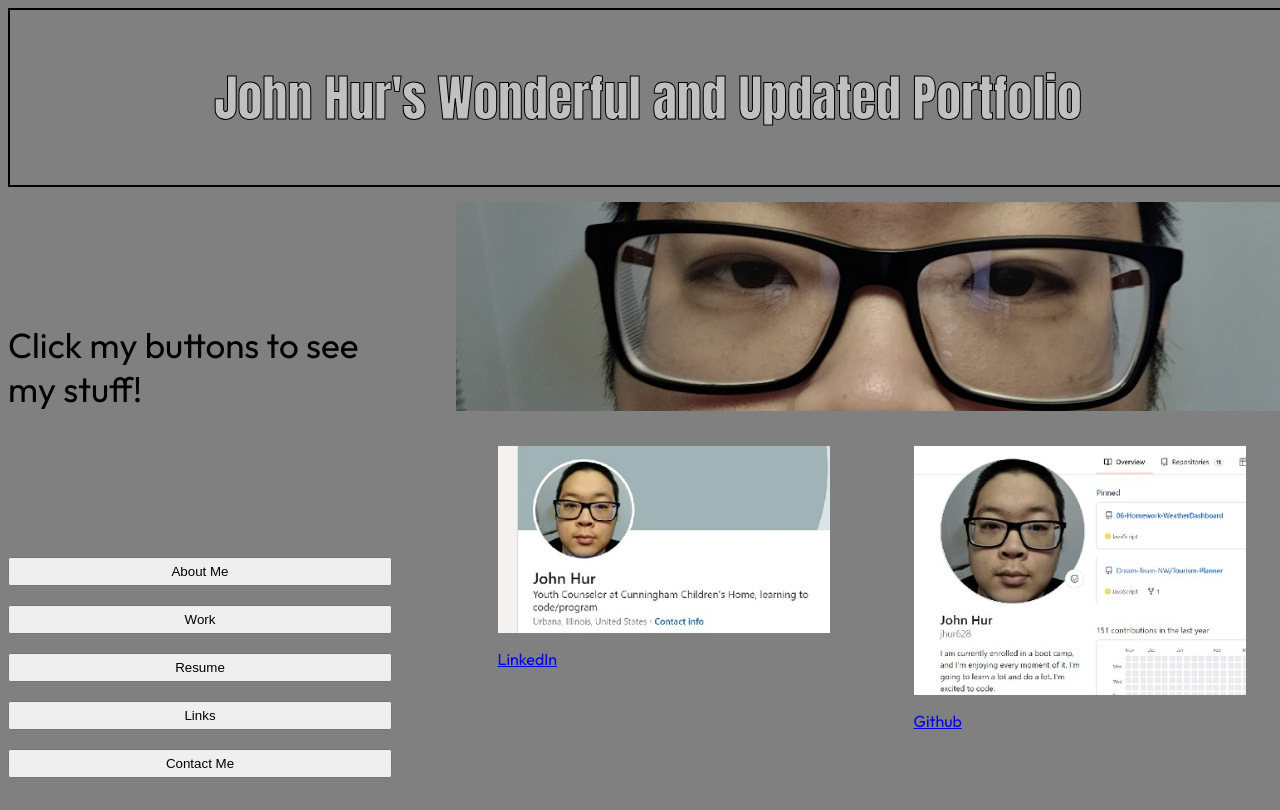
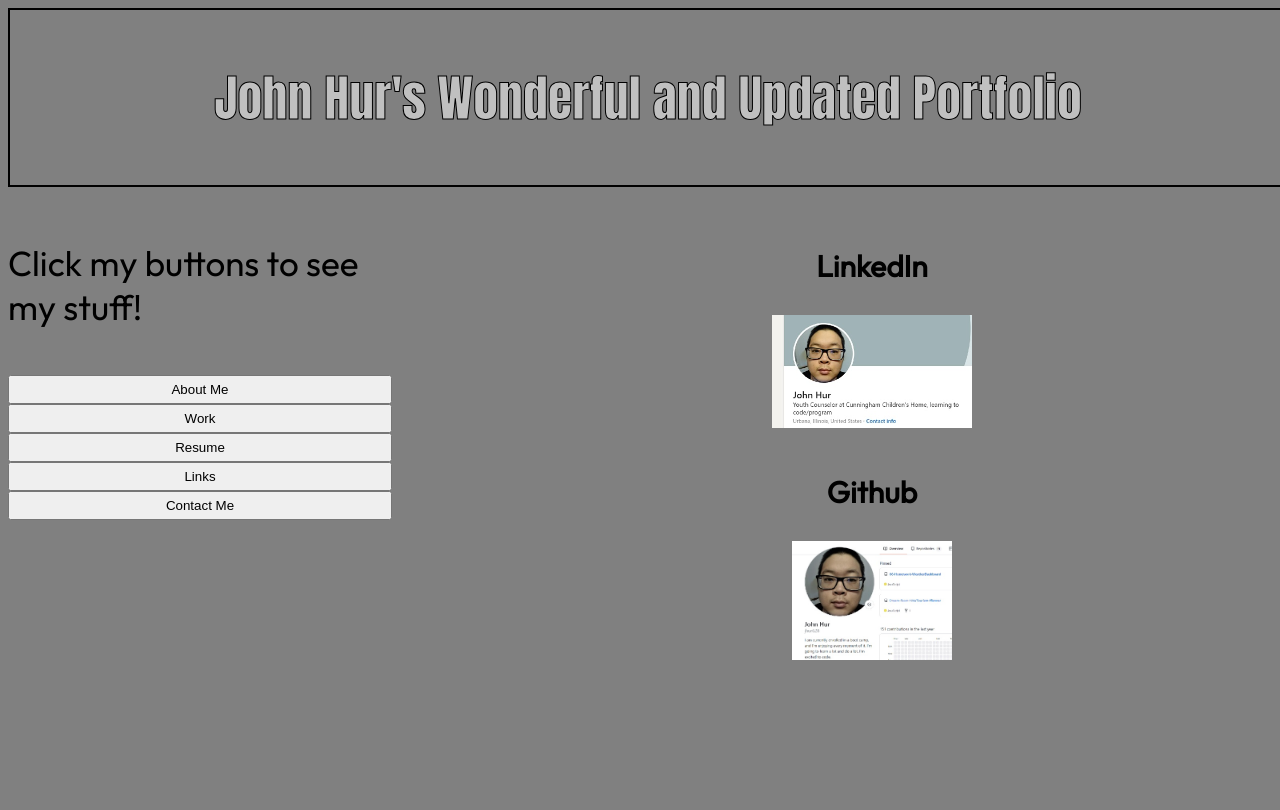
Before and after one commit to jhur628/Hur-Portfolio, a plain HTML site: page index.html in a window 1280 px wide. Both pictures are taken after a click on the button "Links". Drawn offline with Linux system fonts and the light colour scheme.

Commit message:
added style to links

```diff
--- a/assets/css/style.css
+++ b/assets/css/style.css
@@ -18,6 +18,7 @@ header {
     -webkit-text-stroke-width: 1px;
     -webkit-text-stroke-color: black;
     border: solid 2px black;
+    height: 15%;
 }
 
 #elementsContainer {
@@ -25,6 +26,7 @@ header {
     flex-direction: row;
     justify-content: space-between;
     margin-top: 15px;
+    height: 80%;
 }
 
 #buttonsArea {
@@ -62,7 +64,7 @@ button {
     justify-content: flex-start;
     align-content: center;
     width: 65%;
-    height: 600px;
+    height: 300px;
 }
 
 #displayContent {
@@ -73,7 +75,7 @@ button {
 #profile {
     display: flex;
     width: 100%;
-    height: 35%;
+    height: 50%;
     margin-bottom: 20px;
 }
 
@@ -141,42 +143,40 @@ button {
 #links {
     display: none;
     margin-top: 15px;
-    flex-direction: row;
-    justify-content: space-around;
-    align-content: center;
-
+    flex-direction: column;
+    justify-content: center;
+    align-items: center;
 }
 
 #linkedIn {
     display: flex;
-    flex-direction: column;
-    width: 40%;
-    height: auto;
+    flex-direction: row;
+    justify-content: space-evenly;
+    align-content: center;
 }
 
 #linkedIn img {
-    width:100%;
+    width: 50%;
+    margin-bottom: 15px;
 }
 
 #linkedInCaption {
-    width: 100%;
-    align-self: center;
-    justify-self: center;
+    font-size: 30px;
+    font-weight: bold;
 }
 
 #gitHub {
     display: flex;
-    flex-direction: column;
-    width: 40%;
-    height: auto;
+    flex-direction: row;
+    justify-content: space-evenly;
+    align-content: center;
 }
 
 #gitHub img {
-    width:100%;
+    width: 40%;
 }
 
 #gitHubCaption {
-    width: 100%;
-    align-self: center;
-    justify-self: center;
+    font-size: 30px;
+    font-weight: bold;
 }
--- a/index.html
+++ b/index.html
@@ -29,9 +29,10 @@
             </div>
 
             <div id="contentArea">
-                <img id="profile" src="./assets/images/ProfileEyes.jpg" alt="myImage">
+
                 <div id="displayContent">
                     <div id="aboutMe">
+                        <img id="profile" src="./assets/images/ProfileEyes.jpg" alt="myImage">
                         <h1>John Hur</h1>
                         <p>Born in Germany June 28, 1990, John "the Machine" Hur began his crazy existence.</p>
                         <p>John did not know what he wanted to do with his life, but he knew two things: He wanted to help and create.</p>
@@ -62,16 +63,20 @@
                             </div>
                         </div>
                     </div>
+                    <div id="resume">
+
+                    </div>
                     <div id="links">
+                            <p id="linkedInCaption">LinkedIn</p>
                             <a id="linkedIn" href="https://www.linkedin.com/in/john-hur-b146aa21a/" target="_blank">
                                 <img src="./assets/images/LinkedIn.jpg" alt="LinkedIn">
-                                <p id="linkedInCaption">LinkedIn</p>
                             </a>
+                            <p id="gitHubCaption">Github</p>
                             <a id="gitHub" href="https://github.com/jhur628" target="_blank">
                                 <img src="./assets/images/GitHub.jpg" alt="Github">
-                                <p id="gitHubCaption">Github</p>
                             </a>
                     </div>
+
                 </div>
             </div>
         </div>
```
